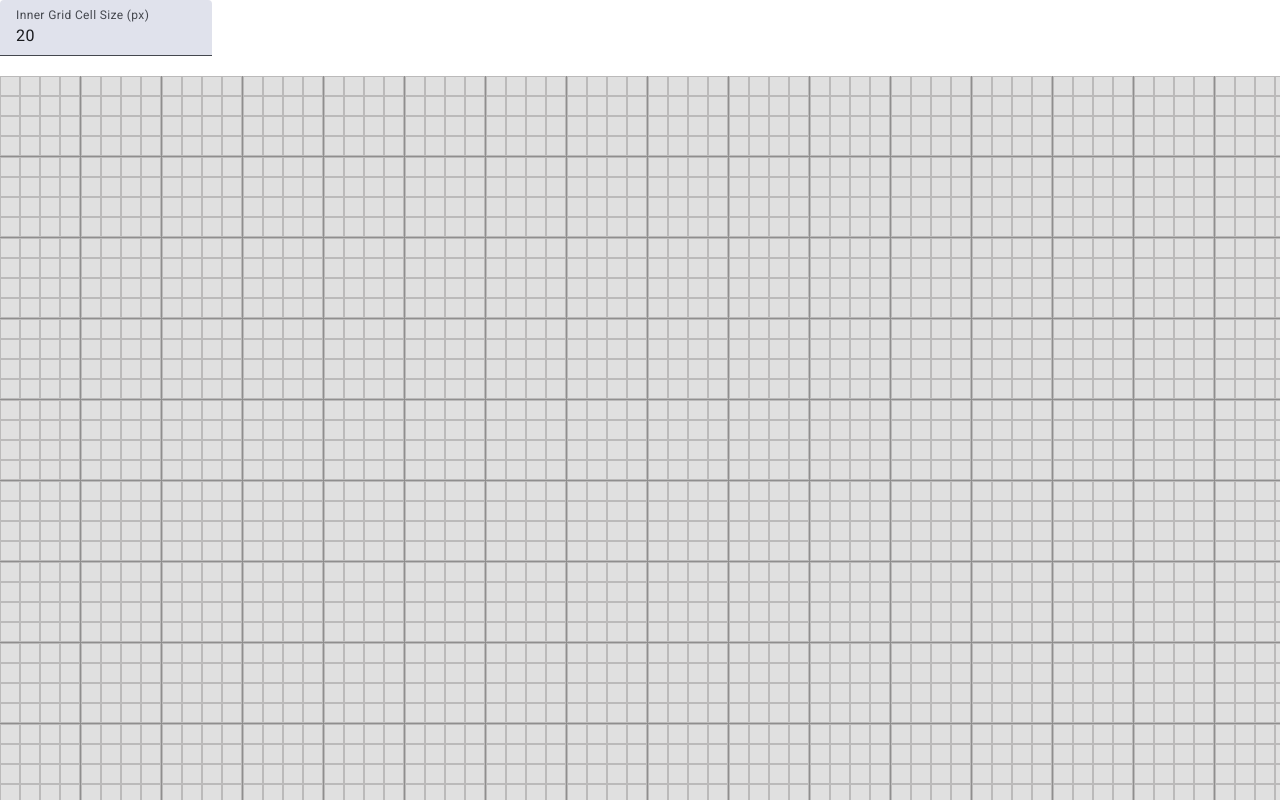
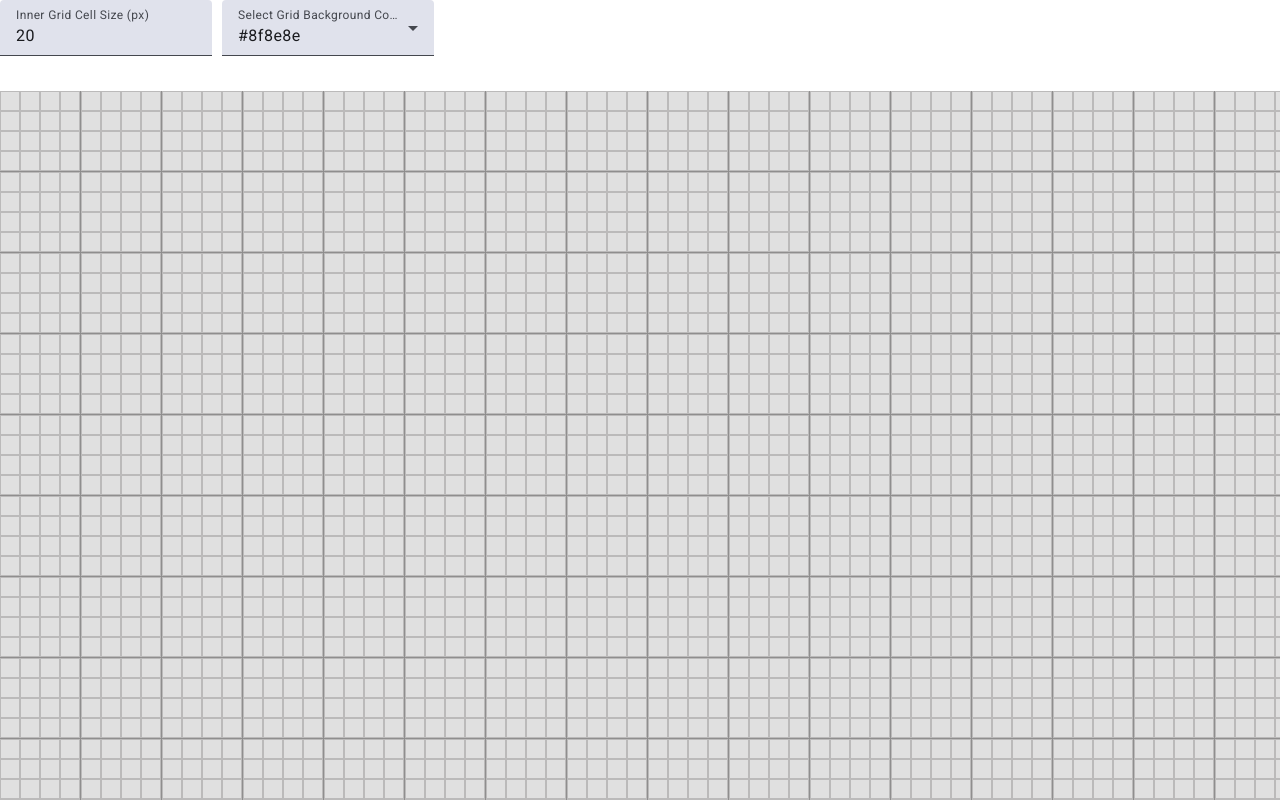
Before and after one commit to pratyush-glingtech/flow-chart, an Angular app: page / in a window 1280 px wide. Shown: the top 800 px of the page. Built offline with nearby package versions, Linux system fonts and the light colour scheme.

Commit message:
added dynamic border color option for the user

```diff
--- a/src/app/grids/grids.component.css
+++ b/src/app/grids/grids.component.css
@@ -1,7 +1,23 @@
+.controls {
+    display: flex;
+    gap: 10px;
+    margin-bottom: 15px;
+  }
+
+  .color-box {
+    display: inline-block;
+    width: 20px;
+    height: 20px;
+    border-radius: 50%;
+    margin-right: 10px;
+    vertical-align: middle;
+  }
+
+
 .grid {
     display: grid;
     gap: 1px;
-    background-color: #8f8e8e;
+    background-color: #f75b8f;
     max-width: 100%;
     width: fit-content;
     margin: 0 auto;
--- a/src/app/grids/grids.component.html
+++ b/src/app/grids/grids.component.html
@@ -3,18 +3,27 @@
       <mat-label>Inner Grid Cell Size (px)</mat-label>
       <input matInput type="number" [value]="cellSize" (input)="updateCellSize($event)" min="10">
     </mat-form-field>
+
+    <mat-form-field>
+        <mat-label>Select Grid Background Color</mat-label>
+        <mat-select [(value)]="selectedColor" (selectionChange)="updateGridColor($event.value)">
+            @for (color of colors; track color) {
+                <mat-option [value]="color">
+                    <span [style.background]="color" class="color-box"></span> {{ color }}
+                  </mat-option>
+            }
+        </mat-select>
+      </mat-form-field>
 </div>
 
 <div class="grid" [style.grid-template-columns]="'repeat(' + outerGridSize + ', 1fr)'"
-[style.grid-template-rows]="'repeat(' + outerGridSize + ', 1fr)'"
->
+    [style.grid-template-rows]="'repeat(' + outerGridSize + ', 1fr)'" [style.background]="selectedColor">
   @for (item of items; track item) {
+
     <div class="grid-item">
-            <div
-                class="inner-grid"
-                [style.grid-template-columns]="'repeat(' + innerGridSize + ', ' + cellSize + 'px)'"
-                [style.grid-template-rows]="'repeat(' + innerGridSize + ', ' + cellSize + 'px)'"
-            >
+      <div class="inner-grid" [style.grid-template-columns]="'repeat(' + innerGridSize + ', ' + cellSize + 'px)'"
+        [style.grid-template-rows]="'repeat(' + innerGridSize + ', ' + cellSize + 'px)'">
+
         @for (innerItem of innerGridItems; track innerItem) {
           <div class="inner-grid-item"></div>
         }
--- a/src/app/grids/grids.component.ts
+++ b/src/app/grids/grids.component.ts
@@ -1,19 +1,25 @@
 import { Component } from '@angular/core';
 import {MatInputModule} from '@angular/material/input';
 import {MatFormFieldModule} from '@angular/material/form-field';
+import { MatSelectModule } from '@angular/material/select';
 
 @Component({
   selector: 'app-grids',
   templateUrl: './grids.component.html',
   styleUrls: ['./grids.component.css'],
-  imports: [MatInputModule, MatFormFieldModule]
+  imports: [MatInputModule, MatFormFieldModule, MatSelectModule]
 })
+
 export class GridsComponent {
   outerGridSize: number = 20; // Fixed outer grid size (20x20)
   innerGridSize: number = 4;  // Fixed inner grid size (4x4)
   cellSize: number = 20; // Default size of inner grid cells in pixels
   items: number[] = [];
   innerGridItems: number[] = [];
+
+  colors: string[] = ['#8f8e8e', '#5a5959', '#fa5a5a', '#43f870', '#5e5bf7', '#f75b8f'];
+  colorsName: string[] = ['Gray', 'Charcoal Gray', 'Coral Red', 'Lime Green', ' Electric Blue', 'Hot Pink']
+  selectedColor: string = this.colors[0];
 
   constructor() {
     this.generateGrid();
@@ -39,4 +45,8 @@ export class GridsComponent {
     const totalInnerItems = this.innerGridSize * this.innerGridSize;
     this.innerGridItems = Array.from({ length: totalInnerItems }, (_, i) => i + 1);
   }
+
+  updateGridColor(color: string) {
+    this.selectedColor = color;
+  }
 }
```
Lines whose indentation alone changed are shown as unchanged.
